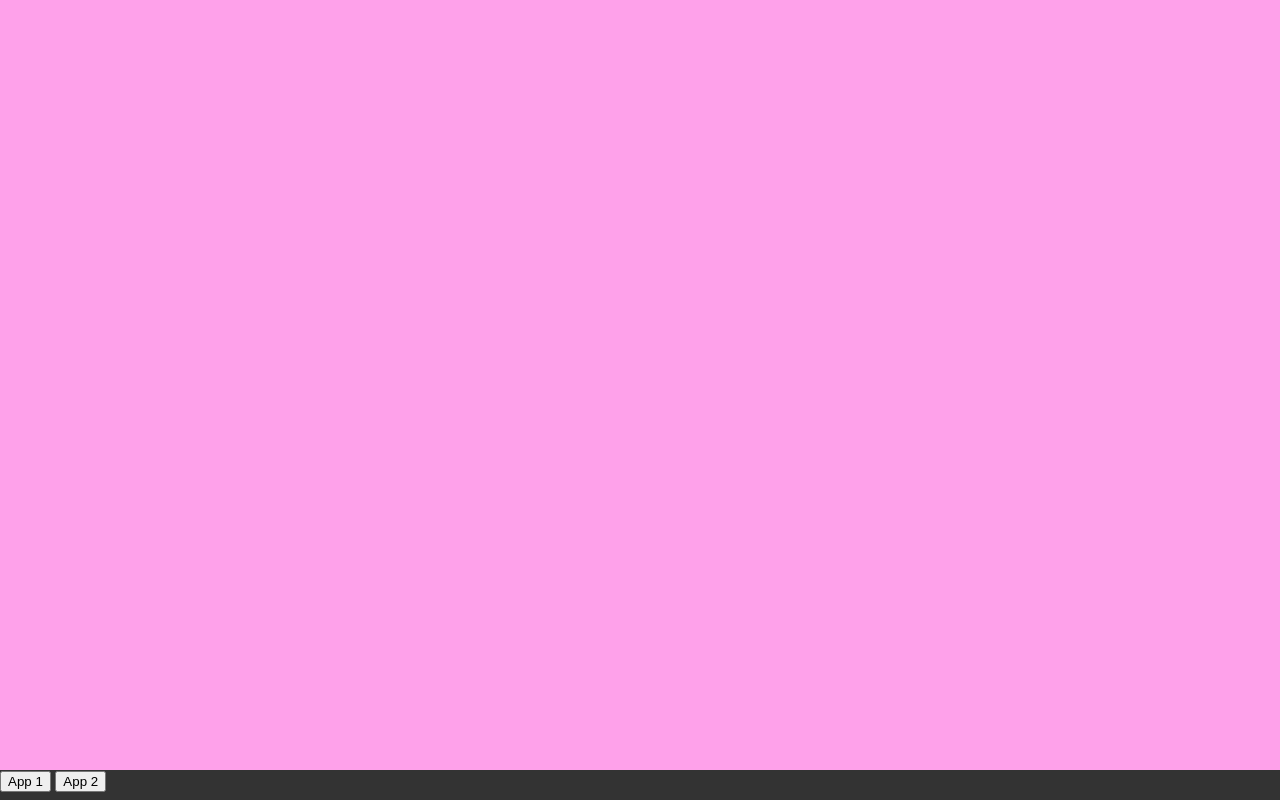
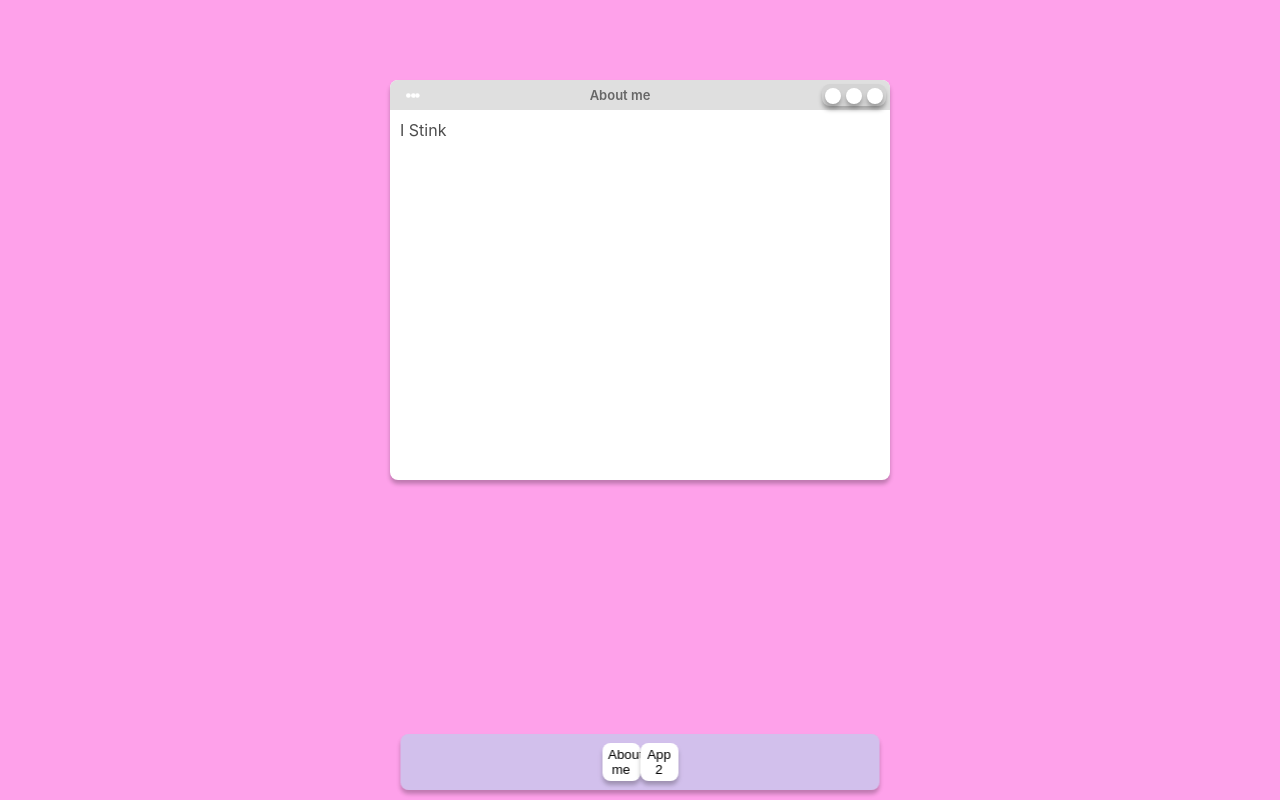
Before and after one commit to Von-Schmidt/vincentsmid, a SvelteKit app: page / in a window 1280 px wide. Built offline with nearby package versions, Linux system fonts and the light colour scheme; a web font is replaced by a local one.

Commit message:
complete redesign

```diff
--- a/src/routes/TaskBar.svelte
+++ b/src/routes/TaskBar.svelte
@@ -1,25 +1,53 @@
 <script>
     import { windows } from './store.js';
+    import { onMount } from 'svelte';
     let id = 0;
 
     function openApp(title, body) {
       windows.update(n => [...n, { id: id++, content: { title, body } }]);
     }
-  </script>
 
-  <div class="taskbar">
-    <button on:click={() => openApp('App 1', 'Content of App 1')}>App 1</button>
-    <button on:click={() => openApp('App 2', 'Content of App 2')}>App 2</button>
+    onMount(() => {
+      openApp('About me', 'I Stink')
+    });
+</script>
+
+  <div class="taskbar-container">
+    <div class="taskbar">
+      <button on:click={() => openApp('About me', 'I Stink')}>About me</button>
+      <button on:click={() => openApp('App 2', 'Content of App 2')}>App 2</button>
+    </div>
   </div>
 
   <style>
     .taskbar {
+      display: flex;
+      justify-content: center;
+      align-items: center;
+      color: white;
+      border-radius: 0.8rem;
+      background: rgba(146, 241, 241, 0.4);
+      box-shadow: 0 0.4rem 0.4rem rgba(0, 0, 0, 0.25);
+      backdrop-filter: blur(0.2rem);
+      width: 47.9rem; /* Based on 479px original */
+      height: 5.6rem; /* Based on 56px original */
+    }
+
+    .taskbar-container {
       position: fixed;
-      left: 0;
-      bottom: 0;
-      width: 100%;
-      height: 30px;
-      background-color: #333;
-      color: white;
+      left: 50%;
+      bottom: 1rem; /* 10px based on your design */
+      transform: translateX(-50%);
+      z-index: 1000;
+    }
+
+    button {
+      width: 3.8rem; /* Based on 38px original */
+      height: 3.8rem; /* Based on 38px original */
+      border-radius: 0.8rem;
+      border: none;
+      background: white;
+      opacity: 1; /* to override the taskbar's opacity */
+      box-shadow: 0 0.4rem 0.4rem rgba(0, 0, 0, 0.25);
     }
   </style>
--- a/src/routes/WindowManager.svelte
+++ b/src/routes/WindowManager.svelte
@@ -40,107 +40,72 @@
 {/each}
 
 <style>
-  .title-bar {
+  .window {
     position: relative;
-    background-color: var(--color-theme-3);
-    padding: 4px;
-    font-size: 14px;
-    font-weight: bold;
-    font-style: italic;
-    color: white;
-    z-index: 2;
-    cursor: grab;
-    border-bottom: 1px solid darkslategray;
+    width: 50rem; /* 500px */
+    height: 40rem; /* 400px */
+    background-color: white;
+    border-radius: 0.8rem;
+    box-shadow: 0 0.4rem 0.4rem rgba(0, 0, 0, 0.25);
   }
 
-  .title-bar:before {
-    border-bottom: 2px solid black;
+  .title-bar {
+    background-color: #DFDFDF;
+    height: 3rem; /* 30px */
+    border-top-left-radius: 0.8rem;
+    border-top-right-radius: 0.8rem;
+    user-select: none;
+    cursor: grab;
+    color: #676767;
+    text-align: center;
+    font-size: 1.3rem; /* 13px */
+    font-weight: 600;
+    line-height: normal;
+    justify-content: space-between;
   }
 
-  .title-bar:after {
-    border-bottom: 1px solid #999;
-
+  .container {
+    display: flex;
+    align-items: center;
   }
 
-  .title-bar:before, .title-bar:after {
-    content: "";
-    position: absolute;
-    bottom: 0;
-    left: 0;
-    right: 0;
+  .button-box {
+    width: 6.4rem; /* 64px */
+    height: 2.2rem; /* 22px */
+    border-radius: 0.8rem;
+    background: #D4D4D4;
+    box-shadow: 0 0.4rem 0.4rem rgba(0, 0, 0, 0.25);
+    margin-left: 0.8rem;
+    margin-right: 0.4rem;
+    justify-content: space-around;
+  }
+
+  .button-close {
+    display: inline-block;
+    width: 1.6rem; /* 16px */
+    height: 1.6rem; /* 16px */
+    background-color: white;
+    border: none;
+    border-radius: 0.8rem;
+    box-shadow: 0 0.4rem 0.4rem rgba(0, 0, 0, 0.25);
+    margin-top: 0.1rem;
+  }
+
+  .button-close:hover {
+    background-color: #ff8787;
+    transition: 0.5s;
+  }
+
+  .svg-box {
+    background-color: transparent;
+    border: none;
+    color: transparent;
+    justify-content: space-between;
+    width: 2.6rem; /* 26px */
+    margin-left: 1rem;
   }
 
   .window-content {
-    padding: 10px;
-    border-top: 1px solid black;
-    z-index: 2;
-  }
-
-
-  .irix-border {
-    position: relative;
-    width: 300px;
-    height: 200px;
-    background-color: var(--color-theme-4); /* Adjust as per your needs */
-    border: 1px solid black; /* Base border color */
-  }
-
-  .irix-border:before, .irix-border:after, .irix-inner:before, .irix-inner:after {
-    content: "";
-    position: absolute;
-    box-sizing: border-box;
-  }
-
-  /* Outer top and left light border */
-  .irix-border:before {
-    top: 0;
-    left: 0;
-    right: 0;
-    bottom: 0;
-    border-top: 1px solid #999;
-    border-left: 1px solid #999;
-    z-index: 1;
-  }
-
-  /* Inner bottom and right dark border */
-  .irix-inner:after {
-    right: 0px;
-    bottom: 0px;
-    left: 0px;
-    top: 0px;
-    border-right: 1px solid black;
-    border-bottom: 1px solid black;
-    z-index: 1;
-  }
-
-  /* Outer bottom and right slightly-lighter border */
-  .irix-border:after {
-    top: 0;
-    left: 0;
-    right: 0;
-    bottom: 0;
-    border-right: 1px solid #999;
-    border-bottom: 1px solid #999;
-    z-index: 1;
-  }
-
-  /* Inner top and left slightly-darker border */
-  .irix-inner:before {
-    right: 0px;
-    bottom: 0px;
-    left: 0px;
-    top: 0px;
-    border-left: 1px solid black;
-    border-top: 1px solid black;
-    z-index: 1;
-  }
-
-  .irix-inner {
-    position: absolute;
-    top: 0px;
-    left: 0px;
-    right: 0px;
-    bottom: 0px;
-    border: 2px solid darkslategray;
+    padding: 1rem;
   }
 </style>
--- a/src/routes/styles.css
+++ b/src/routes/styles.css
@@ -23,12 +23,17 @@
 	color: var(--color-theme-2);
 }
 
+html {
+	font-size: 62.5%; /* This makes 1rem = 10px for easy calculations, assuming the browser's default is 16px. */
+  }
+
 body {
     min-height: 100vh;
 	margin: 0;
 	background-attachment: fixed;
 	background-color: var(--color-bg-1);
 	background-size: 100vw 100vh;
+	font-size: 1.6rem;
 }
 
 *, *:before, *:after {
```
